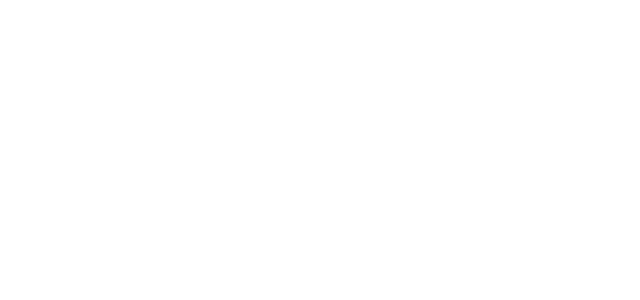
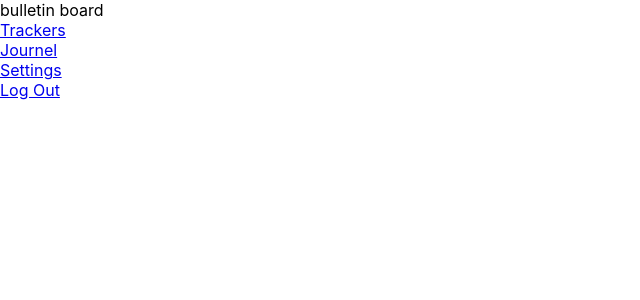
Before and after one commit to esha-sidhu/Delta, a React (Create React App) app in the folder delta/: page /board in a window 1280 px wide. Before the commit this address had no page. Shown: the top 300 px of the page, without its empty margins (0-640 px from the left). Built offline with nearby package versions, Linux system fonts and the light colour scheme.

Commit message:
Implements all page switching
Implements switching between all of the main pages in the application

```diff
--- a/delta/src/components/App.js
+++ b/delta/src/components/App.js
@@ -0,0 +1,20 @@
+import React from 'react';
+import {BrowserRouter, Route, Routes} from "react-router-dom";
+import Landing from "./pages/initlanding"
+import SignUp from "./pages/signup"
+import LogIn from "./pages/login"
+
+function App()
+{
+    return (
+        <BrowserRouter>
+            <Routes>
+                <Route exact path = "/" element={<Landing />} />
+                <Route path = "/signup" element={<SignUp />} />
+                <Route path = "/login" element={<LogIn />} />
+            </Routes>
+        </BrowserRouter>
+    );
+}
+
+export default App;
--- a/delta/src/components/pages/board.js
+++ b/delta/src/components/pages/board.js
@@ -0,0 +1,27 @@
+import React from 'react';
+import {Link} from "react-router-dom";
+
+function Board()
+{
+    return (
+        <div>
+            <div>
+                bulletin board
+            </div>
+            <div>
+                <Link to="/tracker">Trackers</Link>
+            </div>
+            <div>
+                <Link to="/journel">Journel</Link>
+            </div>
+            <div>
+                <Link to="/settings">Settings</Link>
+            </div>
+            <div>
+                <Link to="/">Log Out</Link>
+            </div>
+        </div>
+    );
+}
+
+export default Board;
--- a/delta/src/components/pages/initlanding.js
+++ b/delta/src/components/pages/initlanding.js
@@ -1,6 +1,11 @@
+import React from 'react';
 import {BrowserRouter, Route, Routes, Link} from "react-router-dom";
-import SignUp from "./signup"
-import LogIn from "./login"
+import SignUp from "./signup";
+import LogIn from "./login";
+import Board from "./board";
+import Tracker from "./tracker";
+import Journel from "./journal";
+import Settings from "./settings";
 
 function InitLanding()
 {
@@ -10,6 +15,10 @@
                 <Route exact path = "/" element={<Landing />} />
                 <Route path = "/signup" element={<SignUp />} />
                 <Route path = "/login" element={<LogIn />} />
+                <Route path = "/board" element={<Board />} />
+                <Route path = "/tracker" element={<Tracker />} />
+                <Route path = "/journel" element={<Journel />} />
+                <Route path = "/settings" element={<Settings />} />
             </Routes>
         </BrowserRouter>
     );
--- a/delta/src/components/pages/journal.js
+++ b/delta/src/components/pages/journal.js
@@ -0,0 +1,18 @@
+import React from 'react';
+import {Link} from "react-router-dom";
+
+function Journel()
+{
+    return (
+        <div>
+            <div>
+                Your journel!
+            </div>
+            <div>
+                <Link to="/board">Go back to your bulletin board</Link>
+            </div>
+        </div>
+    );
+}
+
+export default Journel;
--- a/delta/src/components/pages/login.js
+++ b/delta/src/components/pages/login.js
@@ -0,0 +1,18 @@
+import React from 'react';
+import {Link} from "react-router-dom";
+
+function LogIn()
+{
+    return (
+        <div>
+            <div>
+                login
+            </div>
+            <div>
+                <Link to="/board">Go to your bulletin board!</Link>
+            </div>
+        </div>
+    );
+}
+
+export default LogIn;
--- a/delta/src/components/pages/settings.js
+++ b/delta/src/components/pages/settings.js
@@ -0,0 +1,18 @@
+import React from 'react';
+import {Link} from "react-router-dom";
+
+function Settings()
+{
+    return (
+        <div>
+            <div>
+                Settings
+            </div>
+            <div>
+                <Link to="/board">Go back to your bulletin board</Link>
+            </div>
+        </div>
+    );
+}
+
+export default Settings;
--- a/delta/src/components/pages/signup.js
+++ b/delta/src/components/pages/signup.js
@@ -1,8 +1,17 @@
+import React from 'react';
+import {Link} from "react-router-dom"
+
+
 function SignUp()
 {
     return (
         <div>
-            signup
+            <div>
+                signup
+            </div>
+            <div>
+                <Link to="/board">Make your bulletin board!</Link>
+            </div>
         </div>
     );
 }
--- a/delta/src/components/pages/tracker.js
+++ b/delta/src/components/pages/tracker.js
@@ -0,0 +1,18 @@
+import React from 'react';
+import {Link} from "react-router-dom";
+
+function Tracker()
+{
+    return (
+        <div>
+            <div>
+                Your trackers!
+            </div>
+            <div>
+                <Link to="/board">Go back to your bulletin board</Link>
+            </div>
+        </div>
+    );
+}
+
+export default Tracker;
--- a/delta/src/index.js
+++ b/delta/src/index.js
@@ -1,7 +1,7 @@
 import React from 'react';
 import ReactDOM from 'react-dom/client';
 import './index.css';
-import App from './components/App';
+// import App from './components/App';
 import InitLanding from './components/pages/initlanding.js';
 
 const root = ReactDOM.createRoot(document.getElementById('root'));
@@ -11,6 +11,8 @@
   </React.StrictMode>
 );
 
+// TODO: add InitLanding function here (or in a seperate file)
+
 // If you want to start measuring performance in your app, pass a function
 // to log results (for example: reportWebVitals(console.log))
 // or send to an analytics endpoint. Learn more: https://bit.ly/CRA-vitals
```
